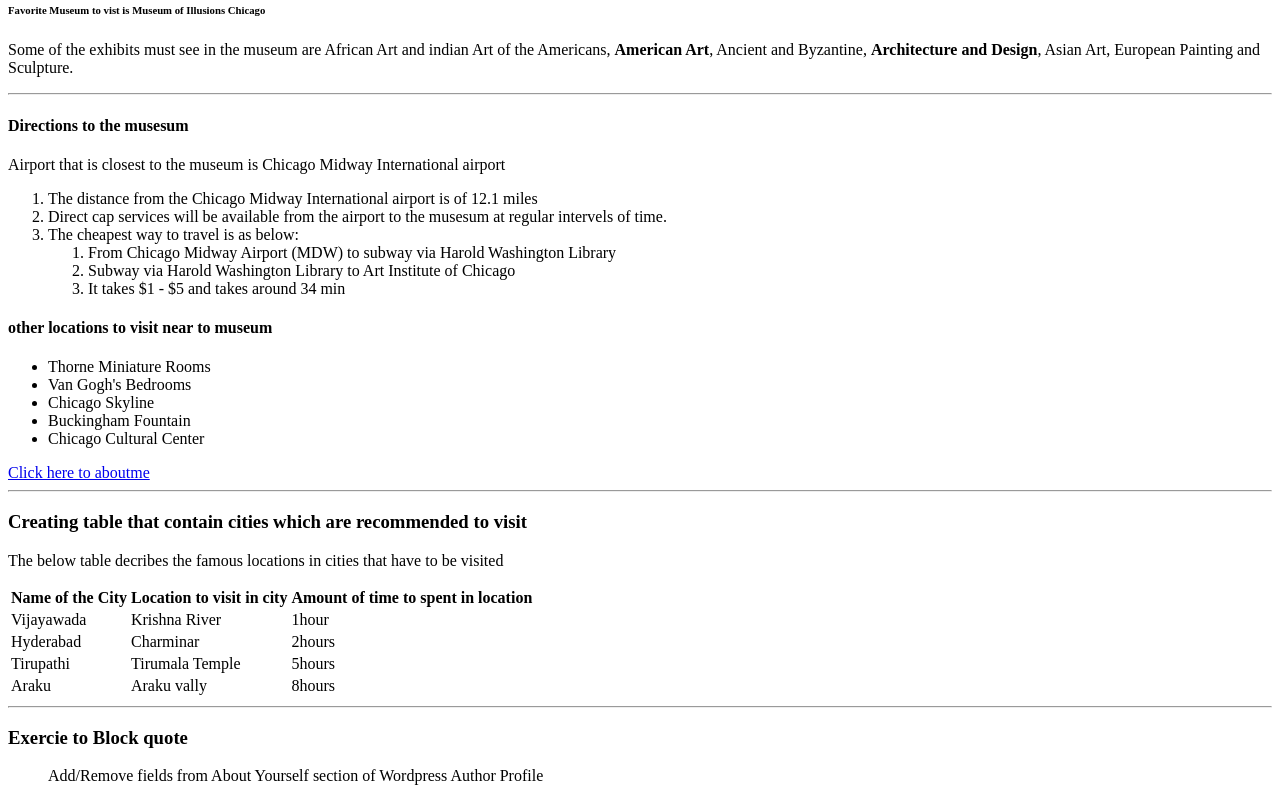
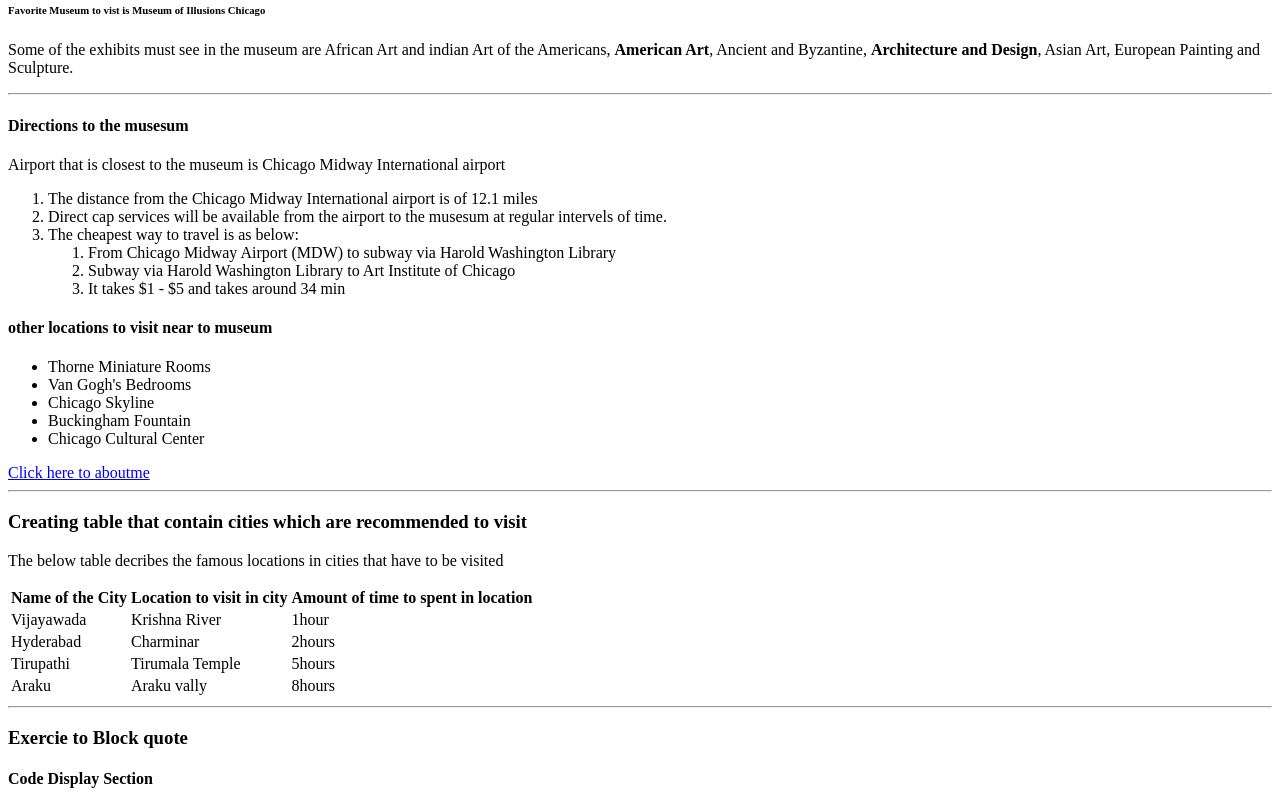
Before and after one commit to 44-563-Web-Apps-F22/44563-webapps-assignment-3-Rahuldatta293, a plain HTML site: page index.html in a window 1280 px wide. Shown: the part 79-877 px from the top of the page. Drawn offline with Linux system fonts and the light colour scheme.

Commit message:
modified code display section

```diff
--- a/index.html
+++ b/index.html
@@ -71,6 +71,7 @@
 
         <hr>
         <h3>Exercie to Block quote</h3>
+        <h4>Code Display Section</h4>
         <blockquote cite="https://stackoverflow.com/search?q=Add%2Fremove+contact+info+fields">Add/Remove fields from About Yourself section of Wordpress Author Profile</blockquote>
 
         <a href="https://stackoverflow.com/search?q=Add%2Fremove+contact+info+fields">Click here for quic link to source</a>
```
